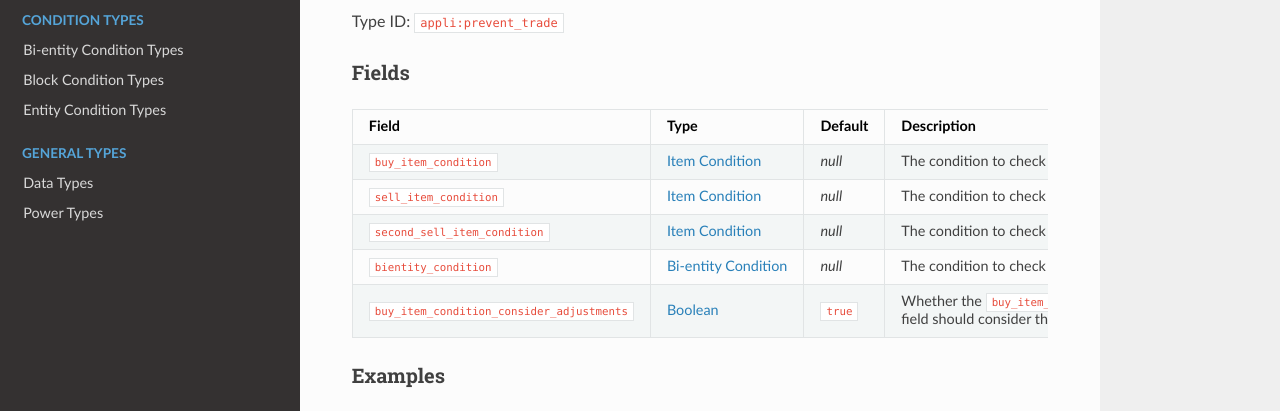
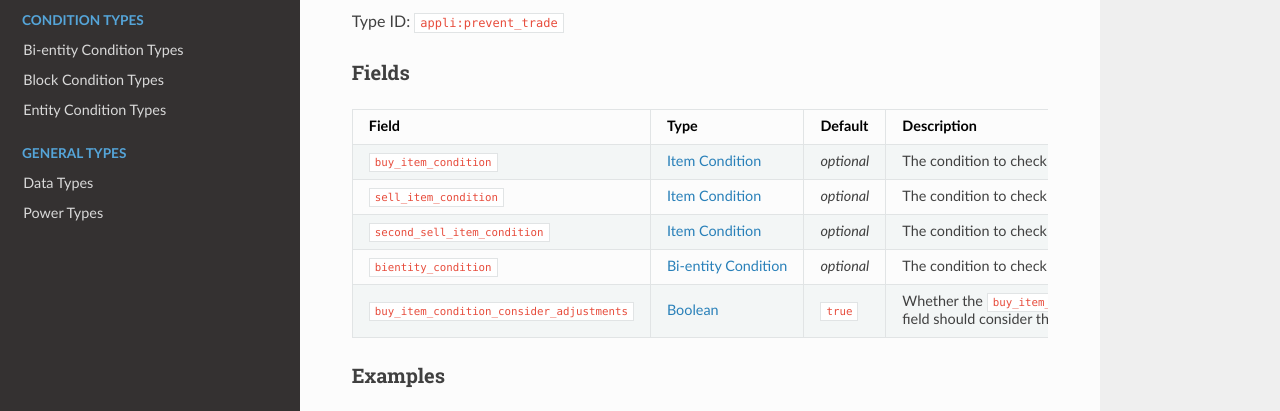
Before and after one commit to ThePhantomPig791/appli-docs, an MkDocs documentation site: the page built from docs/types/power_types/prevent_trade.md, in a window 1280 px wide and 1160 px high. Shown: the part 246-657 px from the top of the window. Built offline with MkDocs 1.6.1, drawn with Linux system fonts in a browser that asks for light colours; nearby versions of some CDN libraries.

Commit message:
slight adjustments

```diff
--- a/docs/types/power_types/prevent_trade.md
+++ b/docs/types/power_types/prevent_trade.md
@@ -16,10 +16,10 @@ Type ID: `appli:prevent_trade`
 
 Field | Type | Default | Description
 ------|------|---------|-------------
-`buy_item_condition` | [Item Condition](https://origins.readthedocs.io/en/latest/types/item_condition_types/) | _null_ | The condition to check the item stack being bought from the trader against.
-`sell_item_condition` | [Item Condition](https://origins.readthedocs.io/en/latest/types/item_condition_types/) | _null_ | The condition to check the first item stack being sold to the trader against.
-`second_sell_item_condition` | [Item Condition](https://origins.readthedocs.io/en/latest/types/item_condition_types/) | _null_ | The condition to check the second item stack being sold to the trader against.
-`bientity_condition` | [Bi-entity Condition](https://origins.readthedocs.io/en/latest/types/bientity_condition_types/) | _null_ | The condition to check against both the trader and the player, with the player as the actor and the trader as the target.
+`buy_item_condition` | [Item Condition](https://origins.readthedocs.io/en/latest/types/item_condition_types/) | _optional_ | The condition to check the item stack being bought from the trader against.
+`sell_item_condition` | [Item Condition](https://origins.readthedocs.io/en/latest/types/item_condition_types/) | _optional_ | The condition to check the first item stack being sold to the trader against.
+`second_sell_item_condition` | [Item Condition](https://origins.readthedocs.io/en/latest/types/item_condition_types/) | _optional_ | The condition to check the second item stack being sold to the trader against.
+`bientity_condition` | [Bi-entity Condition](https://origins.readthedocs.io/en/latest/types/bientity_condition_types/) | _optional_ | The condition to check against both the trader and the player, with the player as the actor and the trader as the target.
 `buy_item_condition_consider_adjustments` | [Boolean](https://origins.readthedocs.io/en/latest/types/data_types/boolean/) | `true` | Whether the `buy_item_condition` field should consider the adjustments made to the buy item, such as discounts or mark-ups.
 
 
```
Also changed, not shown: docs/types/entity_condition_types/name.md (+1 -1 lines), docs/types/power_types/action_on_trade.md (+1 -1 lines), docs/types/power_types/prevent_item_pickup.md (+2 -2 lines), docs/types/power_types/prevent_keys.md (+1 -1 lines).
